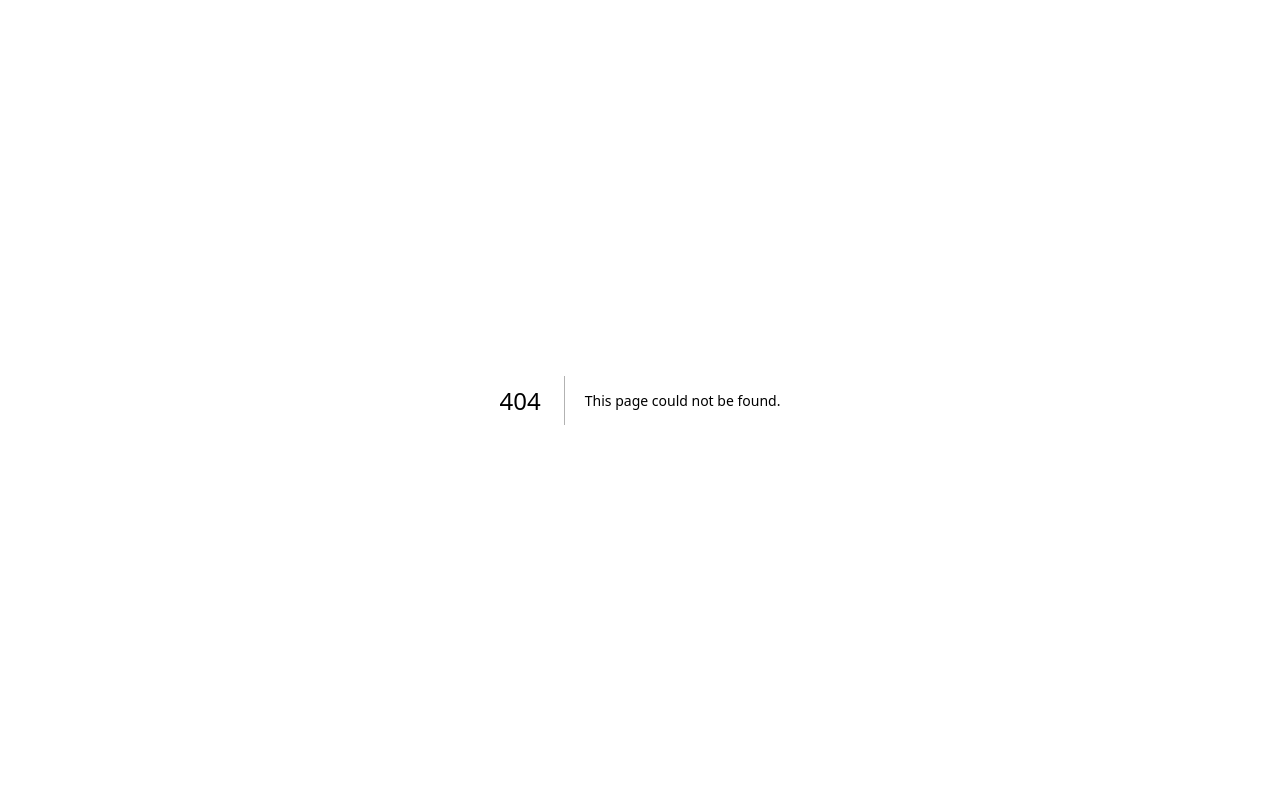
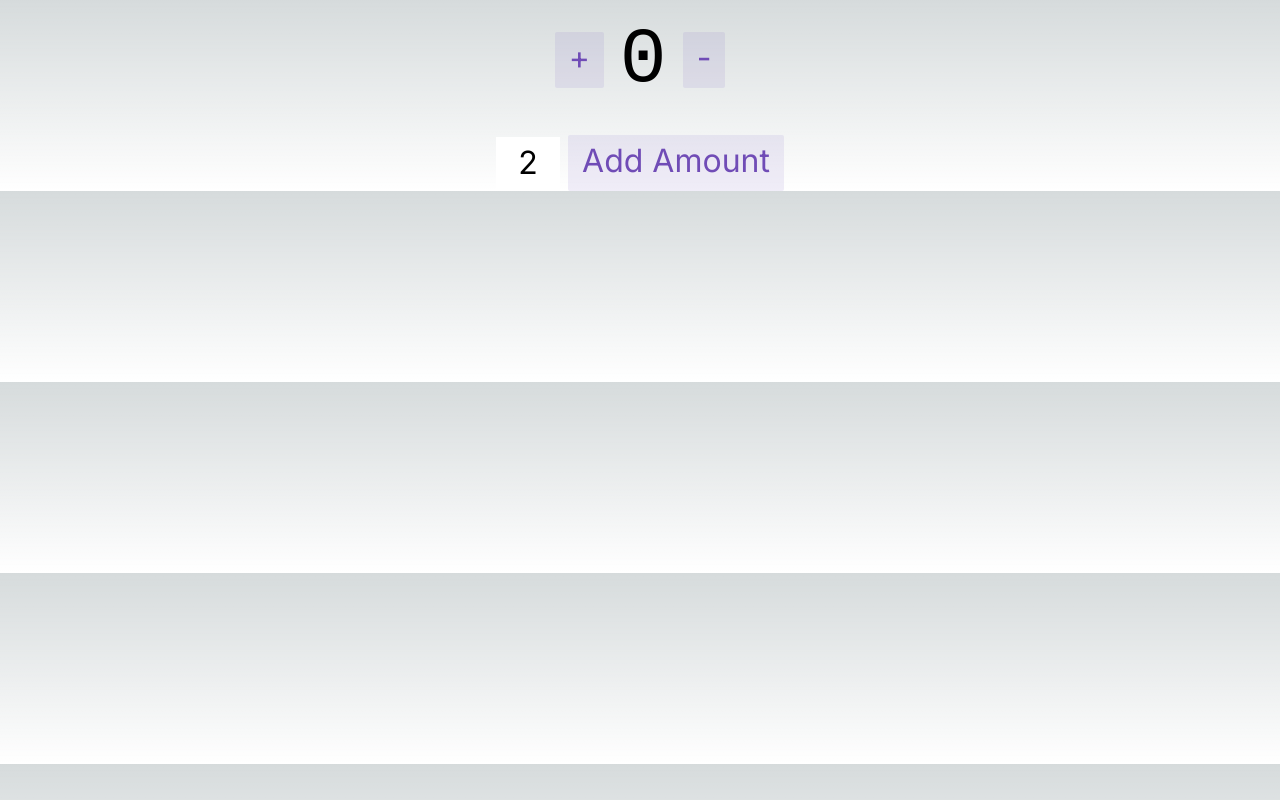
Before and after one commit to IducSoft/projects-typescript-nextjs13, a Next.js app: page /drawing in a window 1280 px wide. Before the commit this address had no page. Built offline with nearby package versions, Linux system fonts and the light colour scheme.

Commit message:
working yet

```diff
--- /dev/null
+++ b/app/drawing/Components/App.tsx
@@ -0,0 +1,26 @@
+"use client"
+import React from "react";
+import { useDispatch, useSelector } from "react-redux";
+import { Counter } from "./Counter";
+
+
+
+
+const App = () => {
+
+    const globalState = useSelector((state)=> state);
+    const dispatch = useDispatch()
+
+
+    console.log(globalState)
+
+
+    return (
+        <div>
+            <Counter/>
+        </div>
+
+    )
+}
+
+export default App
--- /dev/null
+++ b/app/drawing/Components/Counter.module.css
@@ -0,0 +1,74 @@
+.row {
+  display: flex;
+  align-items: center;
+  justify-content: center;
+}
+
+.row:not(:last-child) {
+  margin-bottom: 16px;
+}
+
+.value {
+  font-size: 78px;
+  padding-left: 16px;
+  padding-right: 16px;
+  margin-top: 2px;
+  font-family: 'Courier New', Courier, monospace;
+}
+
+.button {
+  appearance: none;
+  border: none;
+  background: none;
+  font-size: 32px;
+  padding-left: 12px;
+  padding-right: 12px;
+  outline: none;
+  border: 2px solid transparent;
+  color: rgb(112, 76, 182);
+  padding-bottom: 4px;
+  cursor: pointer;
+  background-color: rgba(112, 76, 182, 0.1);
+  border-radius: 2px;
+  transition: all 0.15s;
+}
+
+.textbox {
+  font-size: 32px;
+  padding: 2px;
+  width: 64px;
+  text-align: center;
+  margin-right: 8px;
+}
+
+.button:hover, .button:focus {
+  border: 2px solid rgba(112, 76, 182, 0.4);
+}
+
+.button:active {
+  background-color: rgba(112, 76, 182, 0.2);
+}
+
+.asyncButton {
+  position: relative;
+  margin-left: 8px;
+}
+
+.asyncButton:after {
+  content: "";
+  background-color: rgba(112, 76, 182, 0.15);
+  display: block;
+  position: absolute;
+  width: 100%;
+  height: 100%;
+  left: 0;
+  top: 0;
+  opacity: 0;
+  transition: width 1s linear, opacity 0.5s ease 1s;
+}
+
+.asyncButton:active:after {
+  width: 0%;
+  opacity: 1;
+  transition: 0s
+}
--- /dev/null
+++ b/app/drawing/Components/Counter.tsx
@@ -0,0 +1,57 @@
+"use client"
+import React, { useState } from 'react';
+import { useSelector, useDispatch } from 'react-redux';
+import {
+    Count,
+  decrement,
+  increment,
+  incrementByAmount,
+} from '../store/CounterSlice';
+import styles from '../Components/Counter.module.css';
+
+export function Counter() {
+  const {counter}: any = useSelector((state) => state);
+  const dispatch = useDispatch();
+  console.log(counter)
+  const [incrementAmount, setIncrementAmount] = useState('2');
+
+  return (
+    <div>
+      <div className={styles.row}>
+        <button
+          className={styles.button}
+          aria-label="Increment value"
+          onClick={() => dispatch(increment())}
+        >
+          +
+        </button>
+        <span className={styles.value}>{counter.value}</span>
+        <button
+          className={styles.button}
+          aria-label="Decrement value"
+          onClick={() => dispatch(decrement())}
+        >
+          -
+        </button>
+      </div>
+      <div className={styles.row}>
+        <input
+          className={`${styles.textbox} text-black `}
+
+          aria-label="Set increment amount"
+          value={incrementAmount}
+          onChange={e => setIncrementAmount(e.target.value)}
+        />
+        <button
+          className={styles.button}
+          onClick={() =>
+            dispatch(incrementByAmount(Number(incrementAmount) || 0))
+          }
+        >
+          Add Amount
+        </button>
+
+      </div>
+    </div>
+  );
+}
--- /dev/null
+++ b/app/drawing/layout.tsx
@@ -0,0 +1,12 @@
+
+export default function RootLayout({
+    children,
+}: {
+    children: React.ReactNode
+}) {
+  return (
+    <html lang="en">
+      <body>{children}</body>
+    </html>
+  )
+}
--- /dev/null
+++ b/app/drawing/page.tsx
@@ -0,0 +1,17 @@
+"use client"
+import { Provider } from "react-redux";
+import { PersistGate } from "redux-persist/integration/react";
+import { persistor, store } from "./store/store";
+import App from "./Components/App";
+
+const page = () => {
+  return (
+        <Provider store={store}>
+            <PersistGate loading={null} persistor={persistor}>
+                <App/>
+            </PersistGate>
+        </Provider>
+  )
+}
+
+export default page;
--- /dev/null
+++ b/app/drawing/store/CounterSlice.ts
@@ -0,0 +1,29 @@
+import { createSlice } from '@reduxjs/toolkit'
+
+export interface Count  {
+    value:number
+}
+
+const initialState: Count = {
+    value: 0,
+}
+
+export const counterReducer = createSlice({
+    name: 'counter',
+    initialState: initialState,
+    reducers: {
+        increment: (state) => {
+            state.value += 1
+        },
+        decrement: (state) => {
+            state.value -= 1
+        },
+        incrementByAmount: (state, action) => {
+            state.value += action.payload
+        },
+    },
+})
+
+export const { increment, decrement, incrementByAmount } = counterReducer.actions;
+
+export default counterReducer.reducer;
--- /dev/null
+++ b/app/drawing/store/store.ts
@@ -0,0 +1,41 @@
+import { combineReducers, configureStore } from "@reduxjs/toolkit";
+import storage from "redux-persist/lib/storage"; // defaults to localStorage for web
+import {
+  persistStore,
+  persistReducer,
+  FLUSH,
+  REHYDRATE,
+  PAUSE,
+  PERSIST,
+  PURGE,
+  REGISTER,
+} from "redux-persist";
+import CounterSlice from "./CounterSlice";
+
+
+const persistConfig = {
+    key: "root",
+    storage,
+    version:1
+};
+
+const rootReducer = combineReducers({
+  // tus reducers van aquí
+    counter: CounterSlice,
+});
+
+const persistedReducer = persistReducer(persistConfig, rootReducer);
+
+
+
+export const store = configureStore({
+  reducer: persistedReducer,
+  middleware: (getDefaultMiddleware) =>
+    getDefaultMiddleware({
+      serializableCheck: {
+        ignoredActions: [FLUSH, REHYDRATE, PAUSE, PERSIST, PURGE, REGISTER],
+      },
+    }),
+});
+
+export const persistor = persistStore(store);
--- a/package.json
+++ b/package.json
@@ -11,7 +11,6 @@
   "dependencies": {
     "@redux-devtools/extension": "^3.3.0",
     "@reduxjs/toolkit": "^2.0.1",
-    "@types/react-redux": "^7.1.33",
     "@types/redux-logger": "^3.0.12",
     "clsx": "^2.0.0",
     "immer": "^10.0.3",
@@ -33,6 +32,7 @@
     "@types/node": "^20",
     "@types/react": "^18",
     "@types/react-dom": "^18",
+    "@types/redux-persist": "^4.3.1",
     "autoprefixer": "^10.0.1",
     "eslint": "^8",
     "eslint-config-next": "14.0.3",
```
Also changed, not shown: 1 other file (tests, documents, lock files or other folders).
